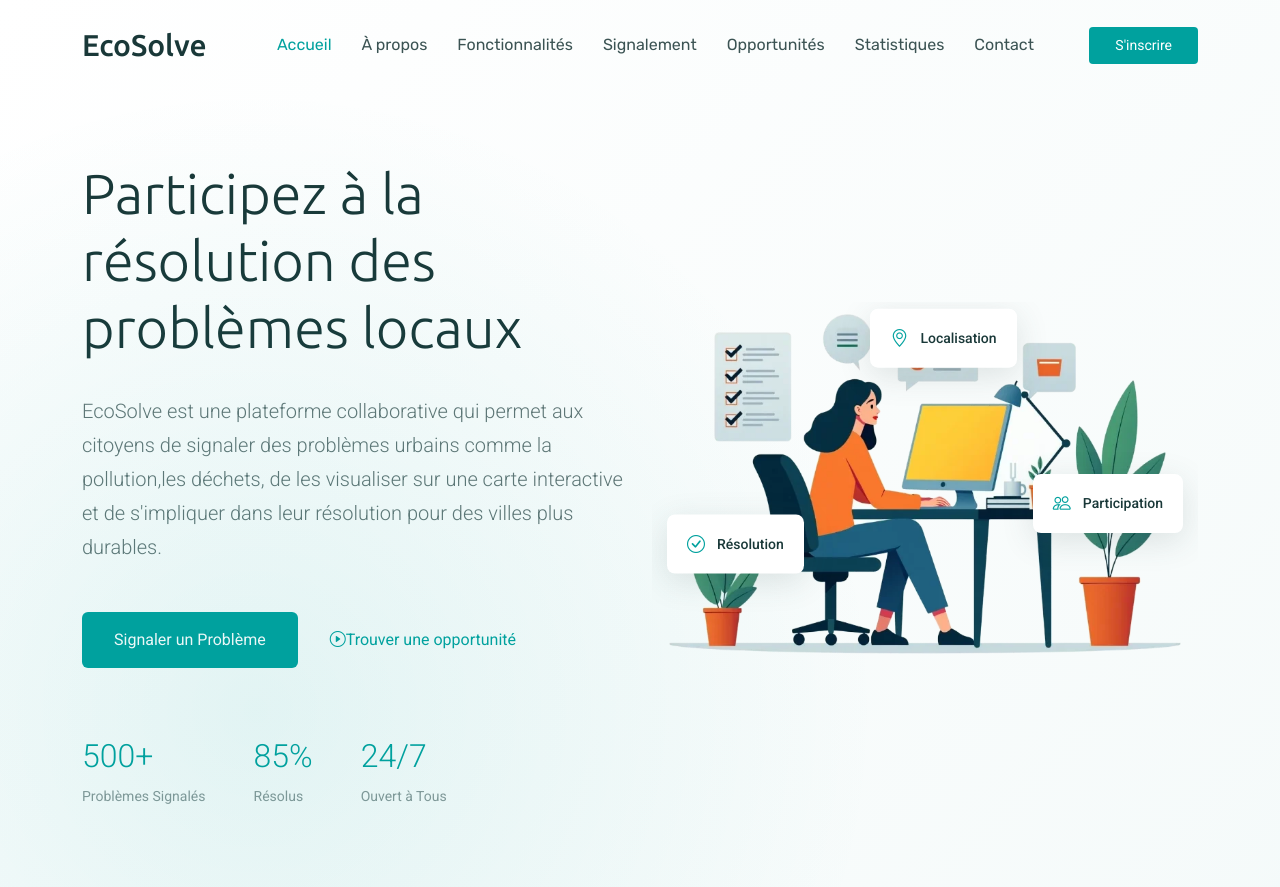
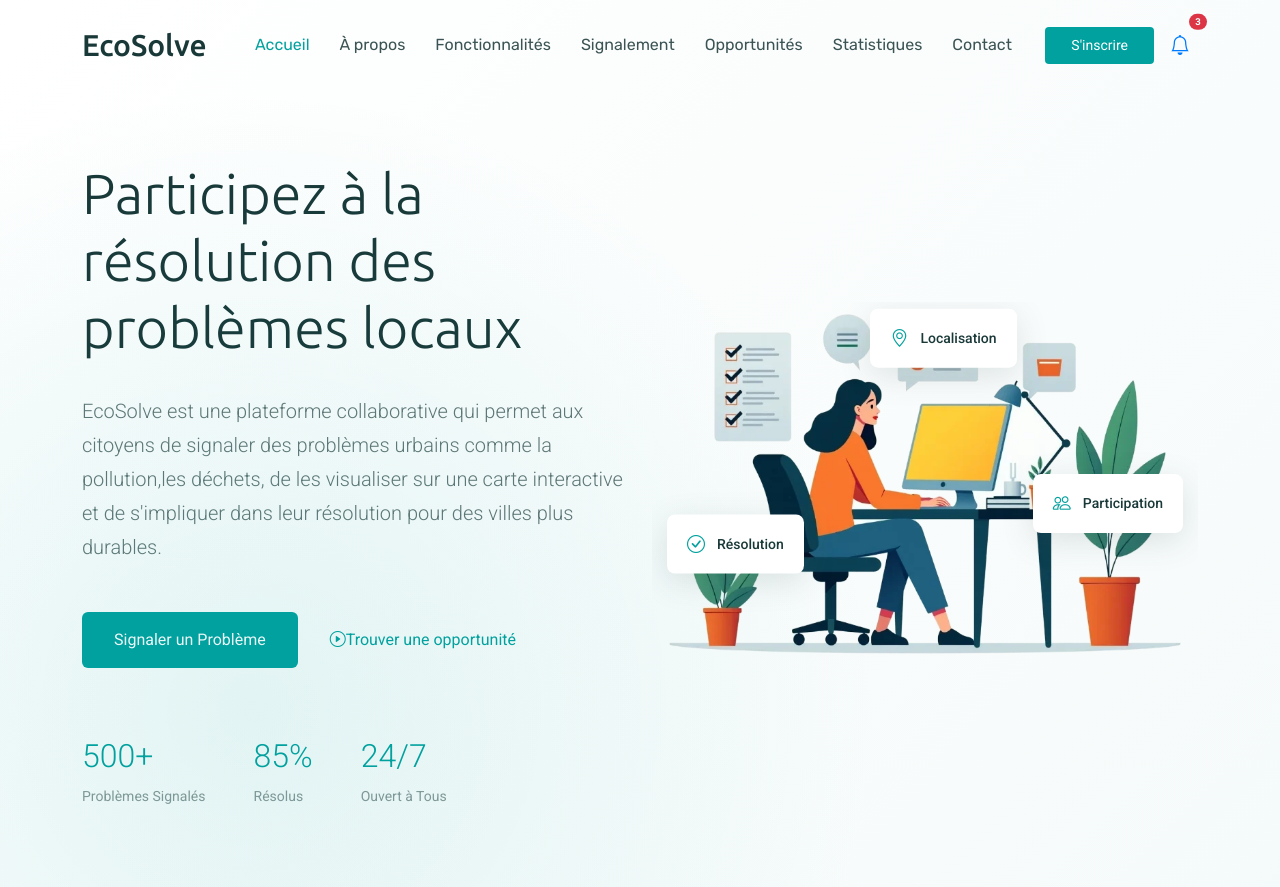
Before and after one commit to RamiHsasna/EcoSolve, a PHP site: page / in a window 1280 px wide. Shown: the top 887 px of the page. Run offline with PHP 8.4, Linux system fonts and the light colour scheme.

Commit message:
Add custom notification styles and update header with notification button

```diff
--- a/Desktop/EcoSolve-20251011T090541Z-1-001/EcoSolve/assets/css/main.css
+++ b/Desktop/EcoSolve-20251011T090541Z-1-001/EcoSolve/assets/css/main.css
@@ -3948,3 +3948,23 @@ section,
 .starter-section {
   /* Add your styles here */
 }
+/*--------------------------------------------------------------
+# Custom Notification Styles
+--------------------------------------------------------------*/
+.btn-notification {
+  position: relative;  /* Pour positionner le badge */
+  color: #007bff;  /* Bleu comme le bouton principal */
+  padding: 0.5rem;  /* Espacement interne */
+  border-radius: 0.375rem;  /* Coins arrondis */
+  transition: color 0.3s ease;  /* Animation hover */
+}
+
+.btn-notification:hover {
+  color: #0056b3;  /* Bleu plus foncé au hover */
+  text-decoration: none;  /* Pas de soulignement */
+}
+
+/* Badge flottant pour notifs */
+.badge {
+  background-color: #dc3545 !important;  /* Rouge vif */
+}
--- a/Desktop/EcoSolve-20251011T090541Z-1-001/EcoSolve/index.html
+++ b/Desktop/EcoSolve-20251011T090541Z-1-001/EcoSolve/index.html
@@ -89,7 +89,15 @@
         <i class="mobile-nav-toggle d-xl-none bi bi-list"></i>
       </nav>
       <!-- Change redirection link to authentication page -->
+      <!-- Groupe de boutons à droite : S'inscrire + Notifications -->
+      <div class="d-flex align-items-center gap-2">  <!-- Wrapper pour aligner horizontalement avec un petit espace -->
         <a class="btn-getstarted" href="#signalement">S'inscrire</a>
+        <a href="#notifications" class="btn-notification" title="Notifications">  <!-- Lien vers une section notifications (adapte l'href) -->
+          <i class="bi bi-bell fs-5"></i>  <!-- Icône cloche (bell), taille moyenne (fs-5) -->
+          <!-- Optionnel : Ajoute un badge rouge pour indiquer des notifications non lues -->
+          <span class="badge bg-danger rounded-pill position-absolute top-0 start-100 translate-middle" style="font-size: 0.6em;">3</span>
+        </a>
+      </div>
         </div>
   </header>
 
```
Lines whose indentation alone changed are shown as unchanged.
